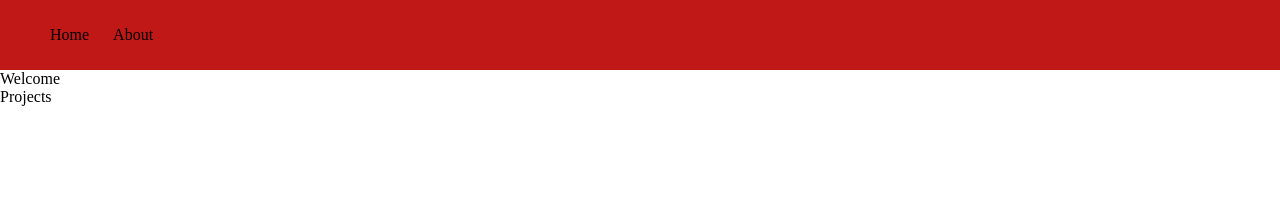
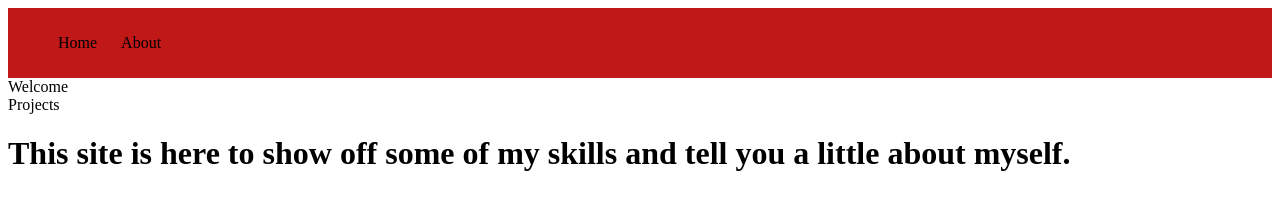
Before and after one commit to Jacksonmchugh/html-portfolio, a plain HTML site: page index.html in a window 1280 px wide. Drawn offline with Linux system fonts and the light colour scheme.

Commit message:
adding a sentence to my page

```diff
--- a/index.html
+++ b/index.html
@@ -15,6 +15,7 @@
         </nav>
         <header>Welcome</header>
         <section>Projects</section>
+        <h1>This site is here to show off some of my skills and tell you a little about myself.</h1>
 
   </body>
 </html>
--- a/style.css
+++ b/style.css
@@ -1,4 +1,6 @@
-body,
+body {
+  align-items: center;
+}
 html {
   margin: 0;
   padding: 0;
```
